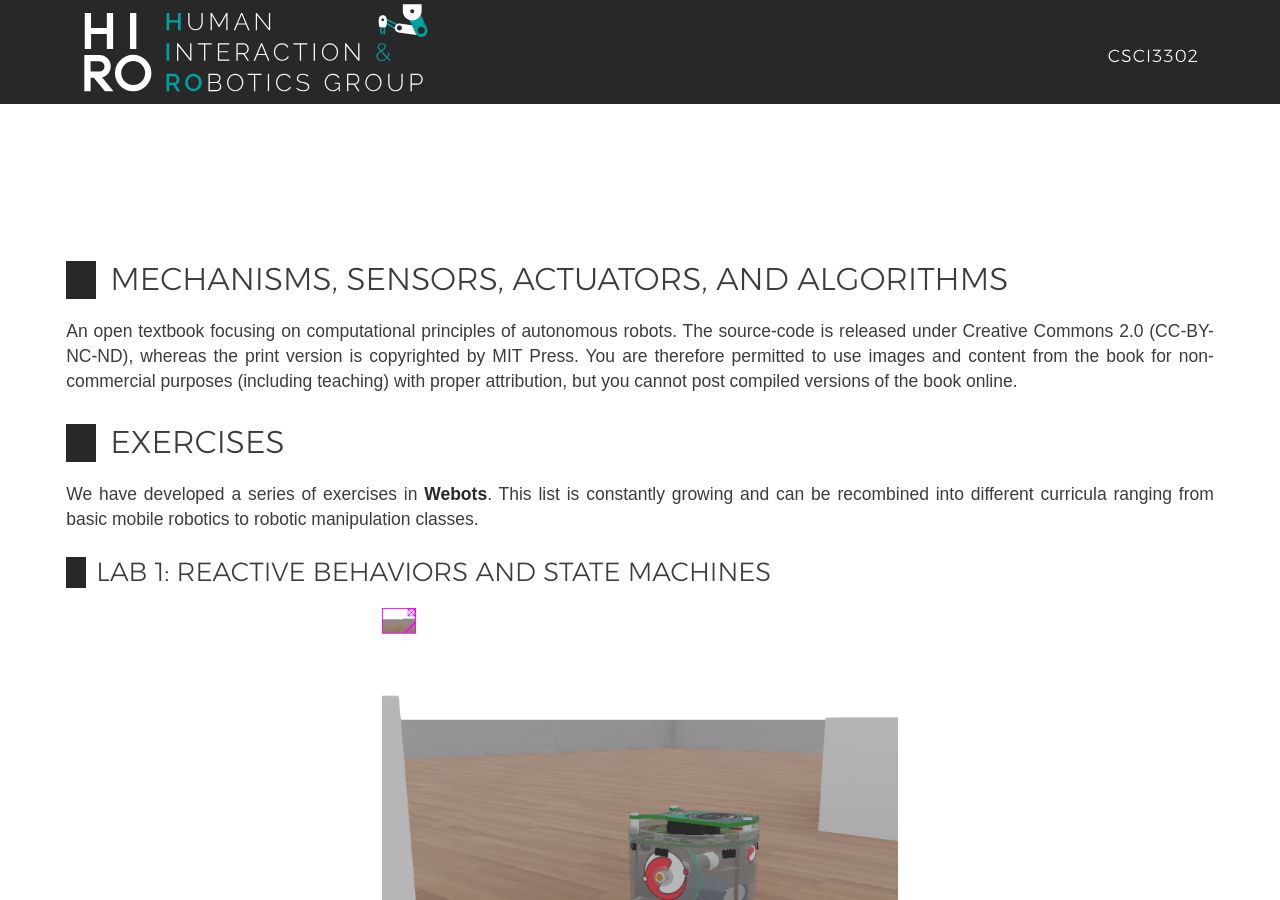
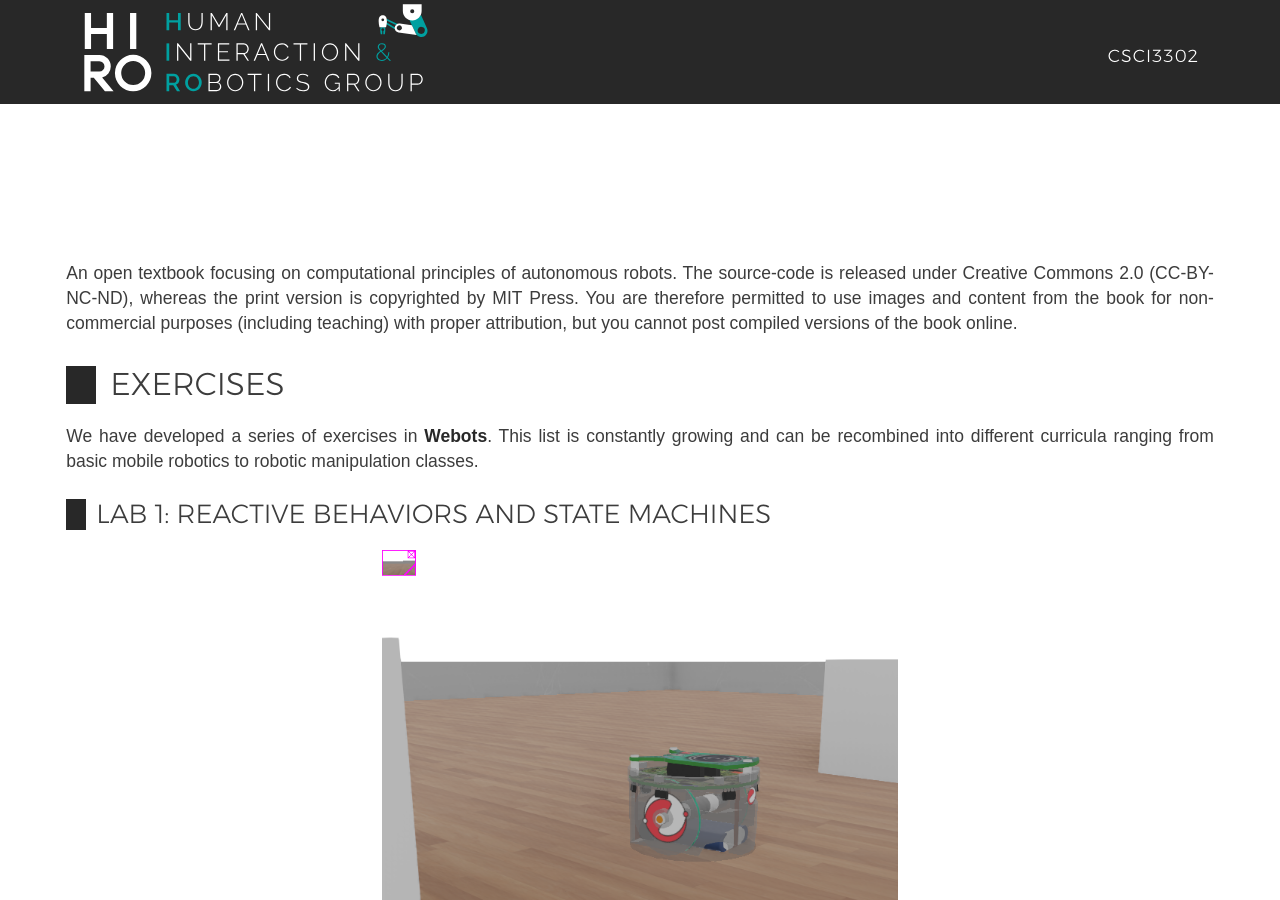
Before and after one commit to Introduction-to-Autonomous-Robots/Introduction-to-Autonomous-Robots.github.io, a Jekyll site: the page built from index.html, in a window 1280 px wide and 900 px high, scrolled down 310 px. Built offline with Jekyll 4.4.1, drawn with Linux system fonts in a browser that asks for light colours; nearby versions of some CDN libraries; some web fonts are replaced.

Commit message:
Update index.html

```diff
--- a/index.html
+++ b/index.html
@@ -2,8 +2,6 @@
 type: home
 subtypes:
 ---
-#  Mechanisms, Sensors, Actuators, and Algorithms
-
 An open textbook focusing on computational principles of autonomous robots. The source-code is released under Creative Commons 2.0 (CC-BY-NC-ND), whereas the print version is copyrighted by MIT Press. You are therefore permitted to use images and content from the book for non-commercial purposes (including teaching) with proper attribution, but you cannot post compiled versions of the book online.
 
 # Exercises
```
